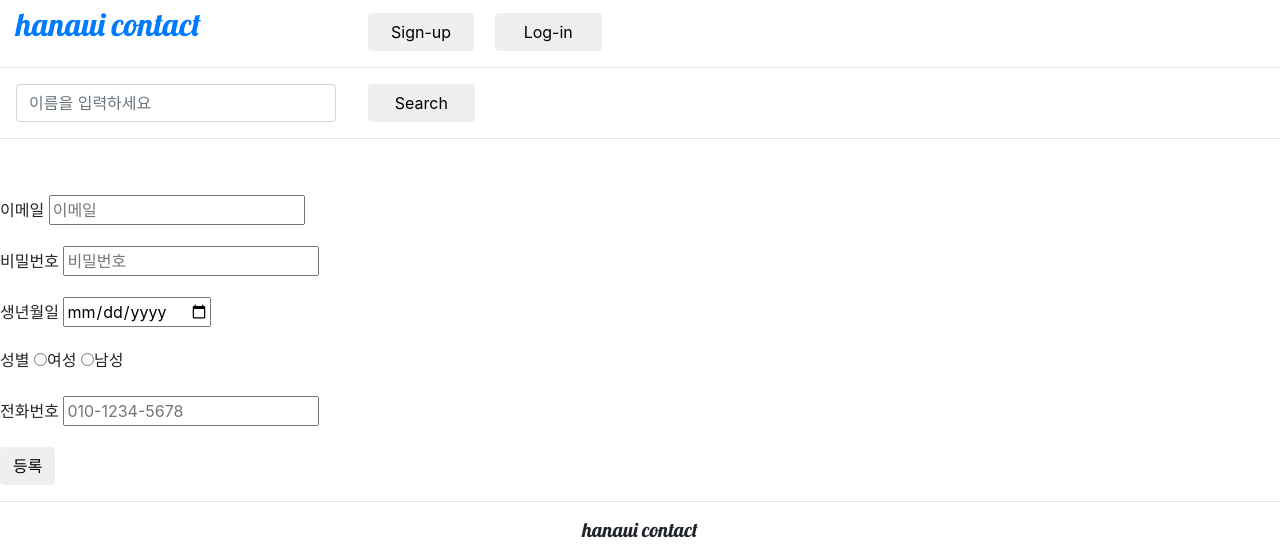
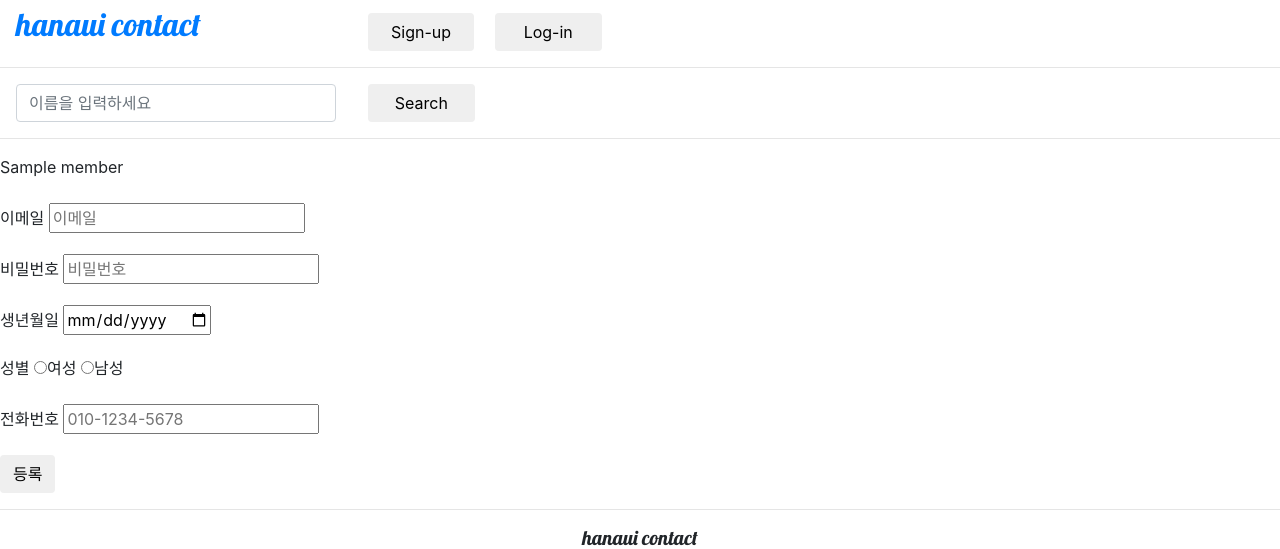
Before and after one commit to hanaui-call/contacts-v2, a Django app: template web/templates/modify.html in a window 1280 px wide. Shown: the top 549 px of the page. Run offline with Django 3.2, Linux system fonts and the light colour scheme; the template is opened without the code that fills it: most values are stand-ins (such as "Sample title", 1, 10 or a date in 2020); some libraries are stand-ins or nearby versions.

Commit message:
modify view modified

```diff
--- a/web/django_server/views.py
+++ b/web/django_server/views.py
@@ -44,7 +44,8 @@ def signup(request):
 @require_http_methods(['GET', 'POST'])
 def modify(request, pk):
     if request.method == 'GET':
-        return render(request, 'modify.html', {'pk':pk})
+        member = Member.objects.get(user=request.user)
+        return render(request, 'modify.html', {'pk':pk, 'member':member})
     else:
         user = User.objects.update(username=request.POST.get('email'), password=request.POST.get('password'), email=request.POST.get('email'))
         member = Member.objects.update(
--- a/web/templates/modify.html
+++ b/web/templates/modify.html
@@ -5,7 +5,7 @@
 <form method="post" action="{% url 'modify' pk=user.pk %}">
   {% csrf_token %}
   <div class="form-group">
-    <label for="name">{{ user.username }}</label>
+    <label for="name">{{ member.name }}</label>
     <!-- <input type="text" placeholder="이름" name="name"> -->
   </div>
   <div class="form-group">
```
